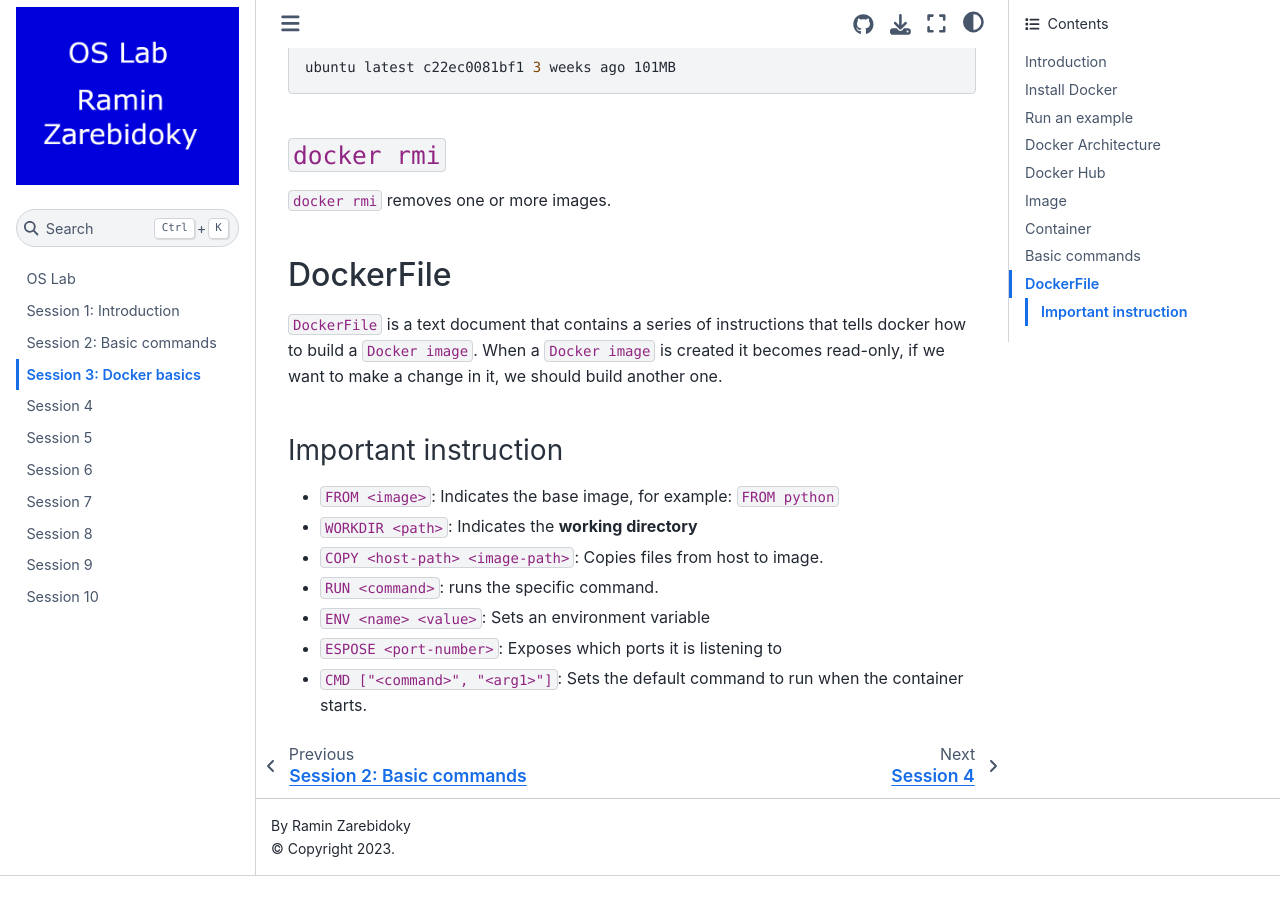
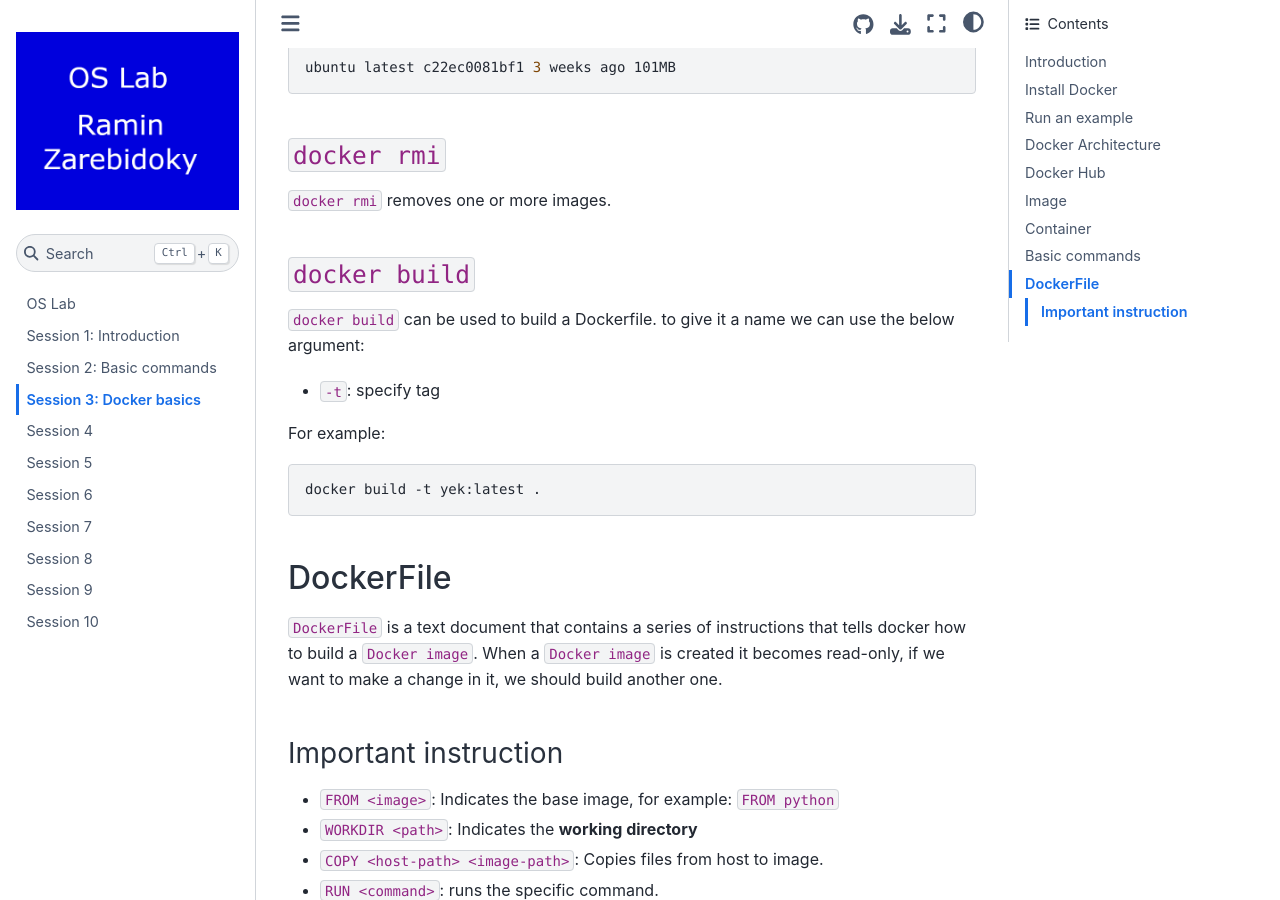
Before and after one commit to LiterallyTheOne/os_lab, a Jupyter Book: the page built from docs/session_3.md, in a window 1280 px wide and 900 px high, scrolled down 4138 px. Built offline with Jupyter Book 1.0.4 settings and Sphinx 7.4.7 and the Sphinx Book theme 1.1.4, drawn with Linux system fonts in a browser that asks for light colours; before the commit the page ends 5014 px from its top, so only the background shows below that.

Commit message:
Add docker build tag

````diff
--- a/docs/session_3.md
+++ b/docs/session_3.md
@@ -213,6 +213,19 @@ ubuntu latest c22ec0081bf1 3 weeks ago 101MB
 
 `docker rmi` removes one or more images.
 
+### `docker build`
+
+`docker build` can be used to build a Dockerfile.
+to give it a name we can use the below argument:
+
+* `-t`: specify tag
+
+For example:
+
+```shell
+docker build -t yek:latest .
+```
+
 ## DockerFile
 
 `DockerFile` is a text document that contains a series
````
